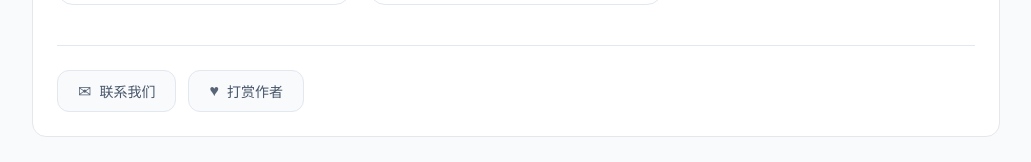
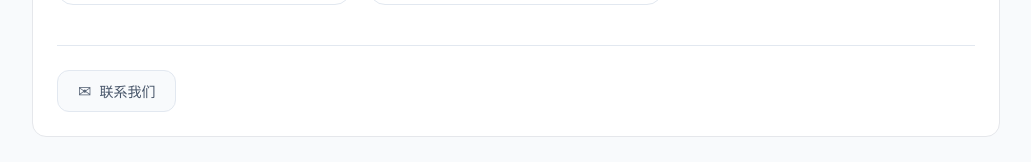
Before and after one commit to 18815661880/frontendTools, a Vue app: page / in a window 1280 px wide. Shown: the part 1266-1428 px from the top of the page, without its empty margins (124-1155 px from the left). Built offline with nearby package versions, Linux system fonts and the light colour scheme.

Commit message:
refactor: improve HomeView layout and enhance styling for better readability

```diff
--- a/src/views/HomeView.vue
+++ b/src/views/HomeView.vue
@@ -54,13 +54,8 @@ async function copyWechatId() {
 
     <h2 class="section-title">选择工具</h2>
     <div class="tool-grid">
-      <router-link
-        v-for="(item, i) in tools"
-        :key="item.slug"
-        :to="`/tools/${item.slug}`"
-        class="tool-card"
-        :style="{ '--i': i }"
-      >
+      <router-link v-for="(item, i) in tools" :key="item.slug" :to="`/tools/${item.slug}`" class="tool-card"
+        :style="{ '--i': i }">
         <div class="tool-icon-wrap">
           <span class="tool-icon">{{ getIcon(item.slug) }}</span>
         </div>
@@ -74,7 +69,7 @@ async function copyWechatId() {
       <button type="button" class="footer-btn" @click="showContact = true">
         <span class="footer-btn-icon">✉</span> 联系我们
       </button>
-      <button type="button" class="footer-btn" @click="showReward = true">
+      <button v-if="false" type="button" class="footer-btn" @click="showReward = true">
         <span class="footer-btn-icon">♥</span> 打赏作者
       </button>
     </footer>
@@ -95,7 +90,8 @@ async function copyWechatId() {
       <div class="modal-box modal-box--reward">
         <h3 class="modal-title">打赏作者</h3>
         <p class="modal-hint">推荐使用微信支付</p>
-        <img :src="`${baseUrl}wechat-reward.png`" alt="微信收款码" class="reward-qr" @error="$event.target.style.display='none'" />
+        <img :src="`${baseUrl}wechat-reward.png`" alt="微信收款码" class="reward-qr"
+          @error="$event.target.style.display = 'none'" />
         <button type="button" class="btn-ghost" @click="showReward = false">关闭</button>
       </div>
     </div>
@@ -333,8 +329,13 @@ async function copyWechatId() {
 }
 
 @keyframes fadeIn {
-  from { opacity: 0; }
-  to { opacity: 1; }
+  from {
+    opacity: 0;
+  }
+
+  to {
+    opacity: 1;
+  }
 }
 
 .modal-box {
@@ -352,6 +353,7 @@ async function copyWechatId() {
     opacity: 0;
     transform: scale(0.96) translateY(-8px);
   }
+
   to {
     opacity: 1;
     transform: scale(1) translateY(0);
```
